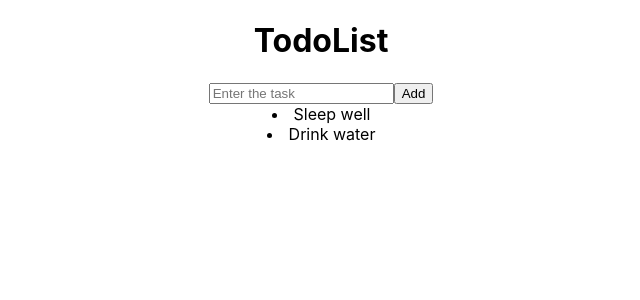
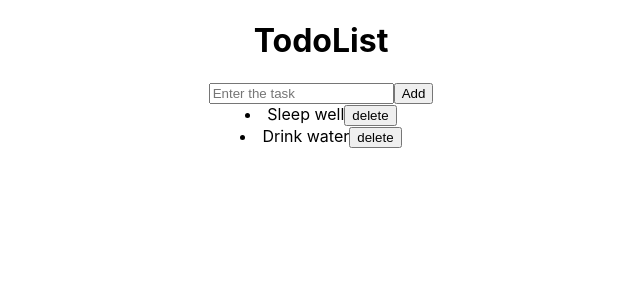
Before and after one commit to indar12/Roc_Todo, a React (Create React App) app: page / in a window 1280 px wide. Shown: the top 300 px of the page, without its empty margins (319-959 px from the left). Built offline with nearby package versions, Linux system fonts and the light colour scheme.

Commit message:
delete feature is working

```diff
--- a/src/components/Todo.js
+++ b/src/components/Todo.js
@@ -3,9 +3,16 @@ import TodoItem from "./TodoItem";
 
 function Todo() {
   const [todoItems, setTodoItems] = useState([
-    { taskName: "Sleep well" },
-    { taskName: "Drink water" },
+    { id: 1, taskName: "Sleep well" },
+    { id: 2, taskName: "Drink water" },
   ]);
+
+  function deleteFunc(idToDelete){
+    const newState = todoItems.filter(({id})=>{
+       return id!==idToDelete;
+    })
+    setTodoItems(newState);
+  }
   return (
     <div>
       <h1>TodoList</h1>
@@ -13,11 +20,10 @@ function Todo() {
       <button type="submit">Add</button>
       <br></br>
       <div>
-        {todoItems.map(({taskName})=>{
-            return <TodoItem taskName={taskName}/>
+        {todoItems.map(({ id,taskName }) => {
+          return <TodoItem id={id} taskName={taskName} deleteFunc={deleteFunc}/>;
         })}
       </div>
-
     </div>
   );
 }
--- a/src/components/TodoItem.js
+++ b/src/components/TodoItem.js
@@ -1,9 +1,19 @@
 import React from "react";
 
-function TodoItem({taskName}) {
+function TodoItem({ id, taskName, deleteFunc}) {
   return (
     <div className="TodoItems">
-      <li>{taskName}</li>
+      <li>
+        {taskName}
+        <button
+          onClick={() => {
+            deleteFunc(id);
+            console.log("delete", id);
+          }}
+        >
+          delete
+        </button>
+      </li>
     </div>
   );
 }
```
